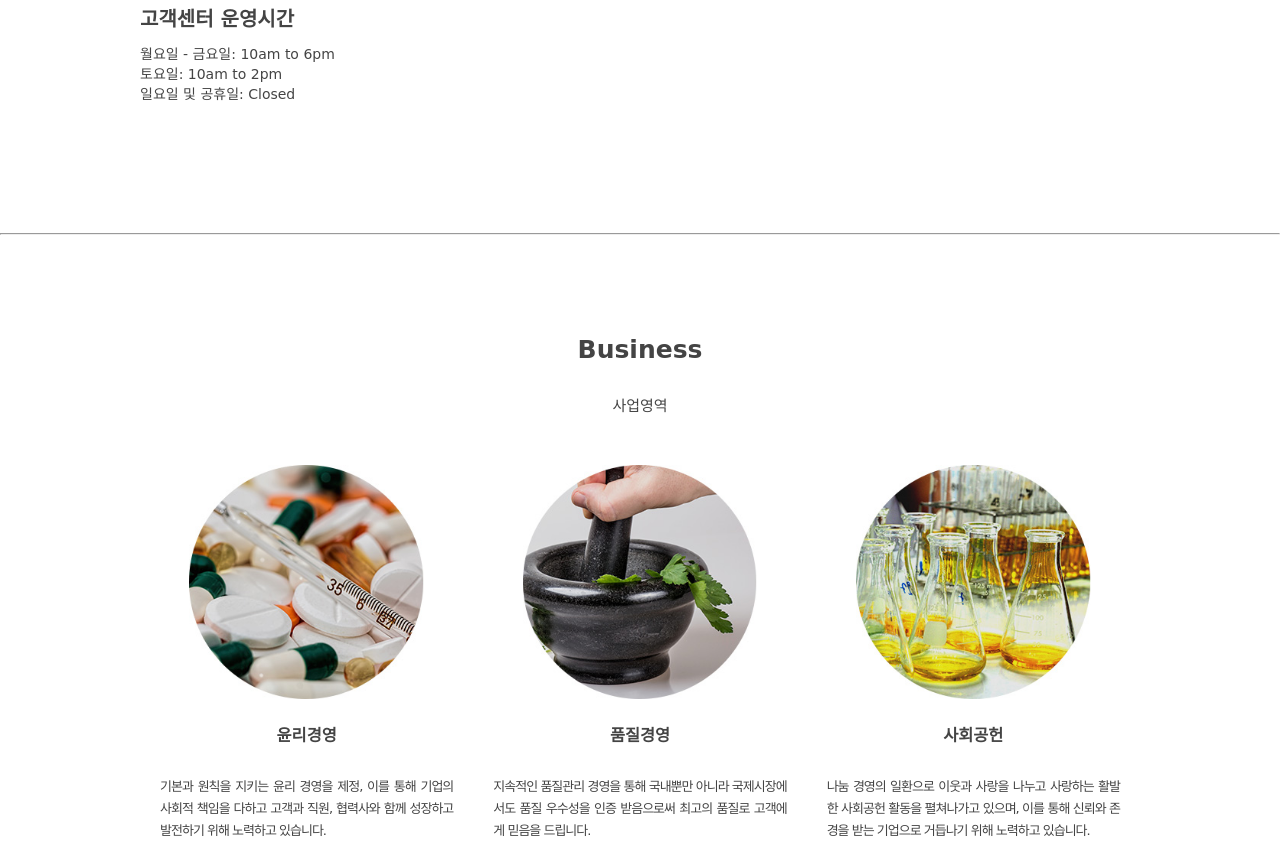
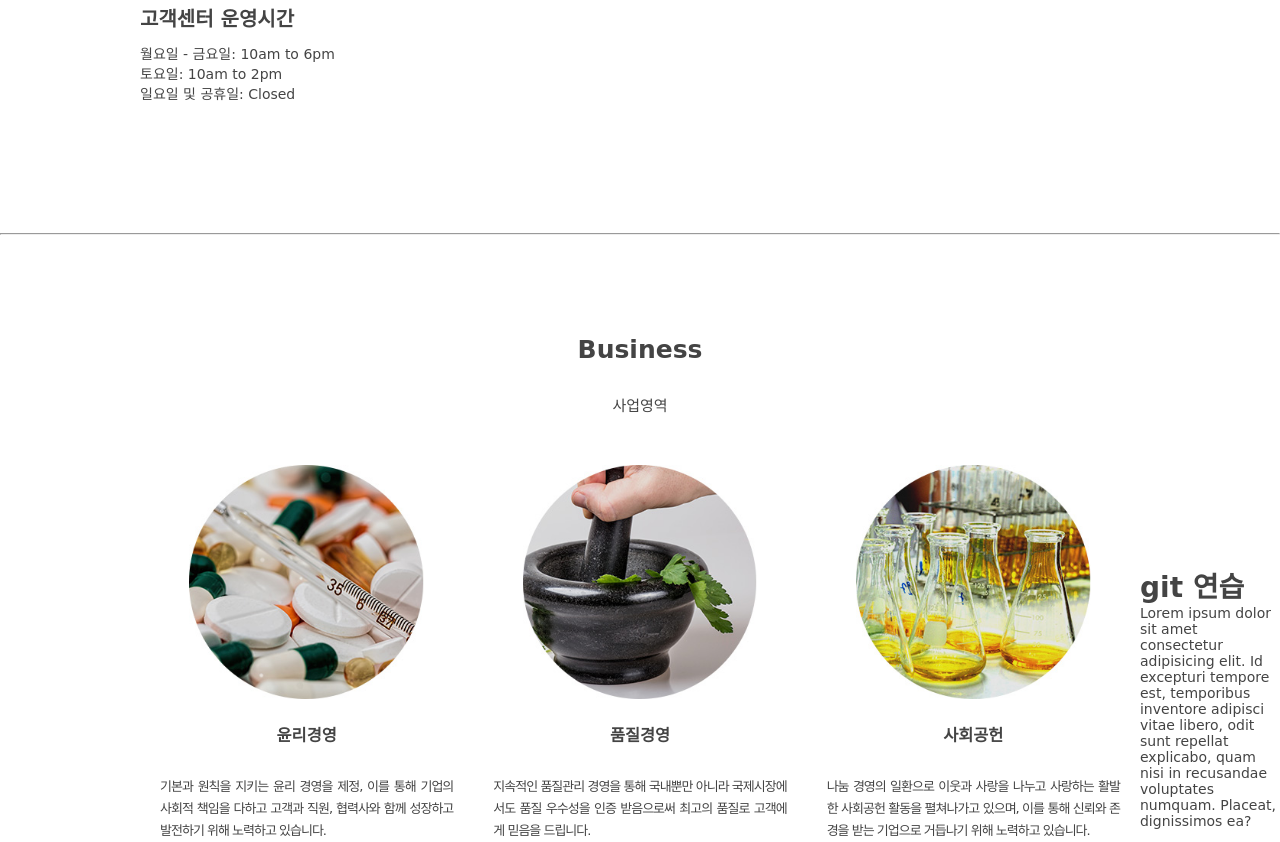
Before and after one commit to mj980916/daol, a plain HTML site: page index.html in a window 1280 px wide. Shown: the part 2987-3829 px from the top of the page. Drawn offline with Linux system fonts and the light colour scheme; a web font is replaced by a local one.

Commit message:
다올 두번 째

```diff
--- a/index.html
+++ b/index.html
@@ -191,6 +191,12 @@
         </section> <!-- contents -->
 
     </div> <!-- wrap -->
+
+    <h1>git 연습</h1>
+    <p>
+        Lorem ipsum dolor sit amet consectetur adipisicing elit. Id excepturi tempore est, temporibus inventore adipisci
+        vitae libero, odit sunt repellat explicabo, quam nisi in recusandae voluptates numquam. Placeat, dignissimos ea?
+    </p>
 </body>
 
 </html>
```
